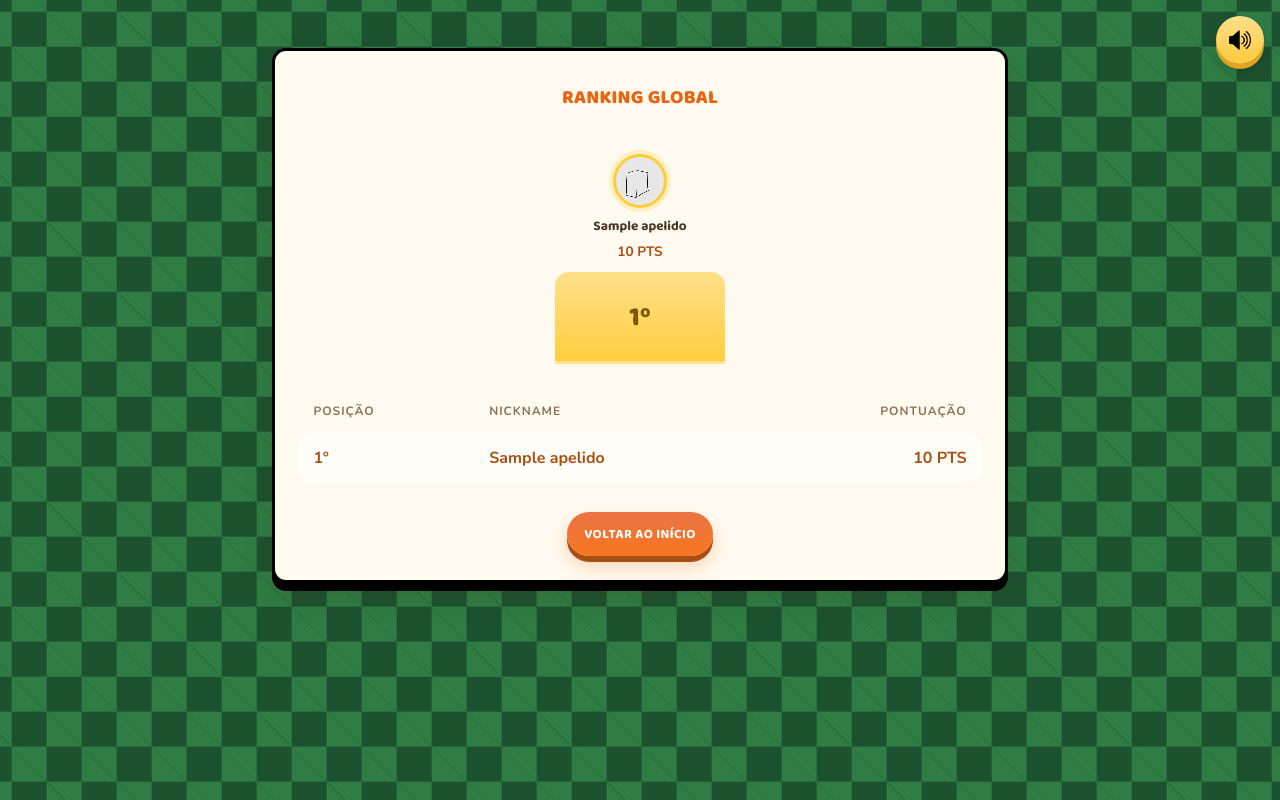
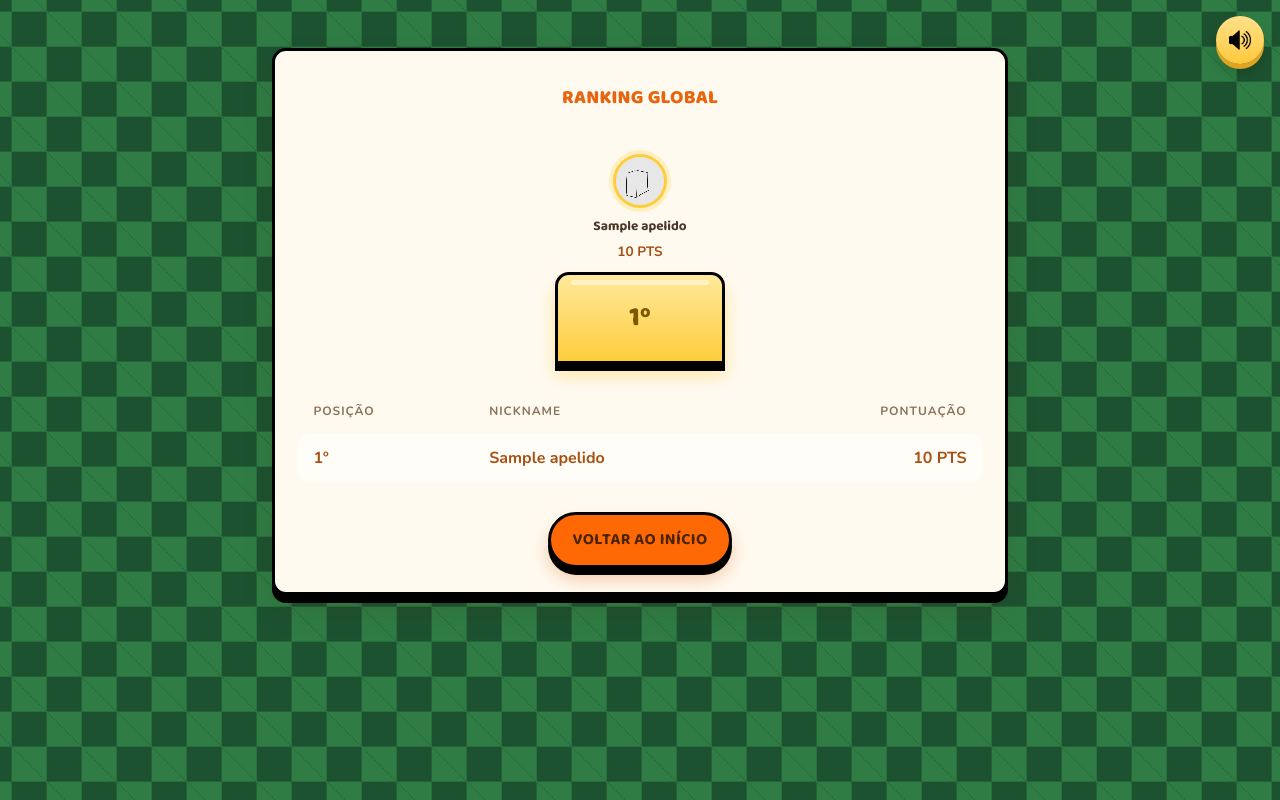
Before and after one commit to SamuelOlDourado/ProjetoReAlimenta, a Flask app: template templates/ranking.html in a window 1280 px wide. Run offline with Flask 3, Linux system fonts and the light colour scheme; the template is opened without the code that fills it: most values are stand-ins (such as "Sample title", 1, 10 or a date in 2020); some libraries are stand-ins or nearby versions.

Commit message:
Padronização dos botões faltantes no estilo da nova UI, novo estilo no pódio

```diff
--- a/static/css/style.css
+++ b/static/css/style.css
@@ -54,6 +54,12 @@
     --diag-ranking-escura: #e0a422;
     --diag-comojogar-clara: #cdeaff;
     --diag-comojogar-escura: #9fd6fb;
+    --diag-voltar-clara: #ff6905;
+    --diag-voltar-escura: #c7560a;
+    --diag-novamente-clara: #6bcf5c;
+    --diag-novamente-escura: #3e7f3c;
+    --diag-ver-claro: #8b43ff;
+    --diag-ver-escuro: #5c2a9e;
 }
 
 * {
@@ -1079,28 +1087,50 @@ a, button, .quiz-alternative, .btn-neon, [role="button"], input[type="submit"] {
     justify-content: center;
     font-family: 'Baloo 2', sans-serif;
     font-weight: 800;
+    border: 3px solid var(--borda-jogo);
+    position: relative;
 }
 
 .podio-1 .podio-degrau {
     height: 92px;
-    background: linear-gradient(180deg, #ffe08a, var(--ouro));
+    background: linear-gradient(180deg, #ffe99c, var(--ouro));
     color: #7a5900;
     font-size: 1.7rem;
-    box-shadow: 0 -3px 0 rgba(255,255,255,0.4) inset;
+    box-shadow:
+        0 7px 0 var(--borda-jogo),
+        0 11px 18px rgba(255, 193, 7, 0.35);
 }
 
 .podio-2 .podio-degrau {
     height: 66px;
-    background: linear-gradient(180deg, #eef2f6, var(--prata));
+    background: linear-gradient(180deg, #f7f9fb, var(--prata));
     color: #5b6875;
     font-size: 1.35rem;
+    box-shadow:
+        0 7px 0 var(--borda-jogo),
+        0 11px 18px rgba(180, 190, 200, 0.35);
 }
 
 .podio-3 .podio-degrau {
     height: 48px;
-    background: linear-gradient(180deg, #f2c393, var(--bronze));
+    background: linear-gradient(180deg, #f7cfa9, var(--bronze));
     color: #6b3d13;
     font-size: 1.2rem;
+    box-shadow:
+        0 7px 0 var(--borda-jogo),
+        0 11px 18px rgba(180, 100, 45, 0.35);
+}
+
+
+.podio-degrau::before {
+    content: "";
+    position: absolute;
+    top: 5px;
+    left: 8%;
+    right: 8%;
+    height: 5px;
+    border-radius: 999px;
+    background: rgba(255, 255, 255, 0.45);
 }
 
 .podio-1 .podio-avatar { border-color: var(--ouro); box-shadow: 0 0 0 4px rgba(255, 205, 60, 0.25); }
@@ -1464,17 +1490,36 @@ a, button, .quiz-alternative, .btn-neon, [role="button"], input[type="submit"] {
     box-shadow: 0 3px 0 var(--borda-jogo);
 }
 
+/* eeeeee */
+
+
+
+.btn-voltar-arcade {
+    color: #4a2400;
+    text-shadow: none;
+    background-color: var(--diag-voltar-clara);
+    box-shadow: 0 7px 0 var(--borda-jogo), 0 11px 18px rgba(224, 110, 34, 0.35);
+}
+
+.btn-voltar-arcade:hover {
+    filter: brightness(1.05);
+    color: #200a00;
+    transform: translateY(-2px);
+    box-shadow: 0 9px 0 var(--borda-jogo), 0 14px 20px rgba(224, 110, 34, 0.35);
+}
+
+.btn-voltar-arcade:active {
+    transform: translateY(3px);
+    box-shadow: 0 3px 0 var(--borda-jogo);
+}
+
+
+/* eee  */
+
 .btn-comojogar-arcade {
     color: #0d3a57;
     text-shadow: none;
     background-color: var(--diag-comojogar-clara);
-    /* background-image:
-        linear-gradient(45deg,
-            var(--diag-comojogar-clara) 25%, transparent 25%,
-            transparent 75%, var(--diag-comojogar-clara) 75%, var(--diag-comojogar-clara)),
-        linear-gradient(45deg,
-            var(--diag-comojogar-clara) 25%, transparent 25%,
-            transparent 75%, var(--diag-comojogar-clara) 75%, var(--diag-comojogar-clara)); */
     box-shadow: 0 7px 0 var(--borda-jogo), 0 11px 18px rgba(159, 214, 251, 0.45);
 }
 
--- a/templates/ranking.html
+++ b/templates/ranking.html
@@ -92,7 +92,7 @@
                     {% endif %}
 
                     <div class="ranking-rodape">
-                        <a href="{{ url_for('index') }}" class="btn-neon btn-danger-outline btn-sm-neon">
+                        <a href="{{ url_for('index') }}" class="btn-neon btn-voltar-arcade btn-arcade-diagonal">
                             VOLTAR AO INÍCIO
                         </a>
                     </div>
```
Also changed, not shown: other parts of static/css/style.css (+28 -27 lines), static/img/index/livro.webp, static/img/index/rank.webp, static/img/resultado/lugar1.webp, static/img/resultado/lugar2.webp, static/img/resultado/lugar3.webp, static/img/resultado/lugar45.webp.
